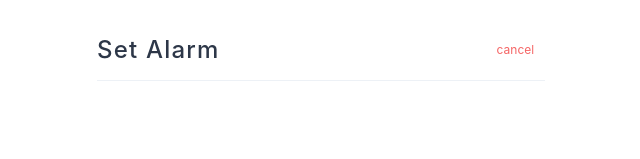
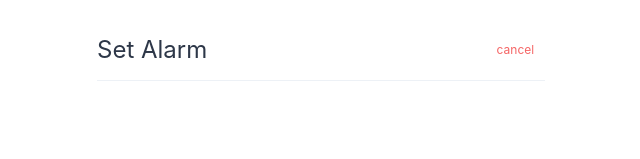
Before and after one commit to michael-codesjs/clock-app, a React (Create React App) app: page /alarm/add in a window 1280 px wide. Shown: the top 159 px of the page, without its empty margins (319-959 px from the left). Built offline with nearby package versions, Linux system fonts and the light colour scheme.

Commit message:
some progress for the night

```diff
--- a/src/pages/Alarm/mutate-alarm.tsx
+++ b/src/pages/Alarm/mutate-alarm.tsx
@@ -162,8 +162,6 @@ export function MutateAlarm() {
             <Text
               width={"full"}
               fontSize={"2xl"}
-              fontWeight={"medium"}
-              letterSpacing={1.2}
               textTransform={"capitalize"}
               color={useColorModeValue("gray.700","gray.200")}
             > Set alarm </Text>
```
